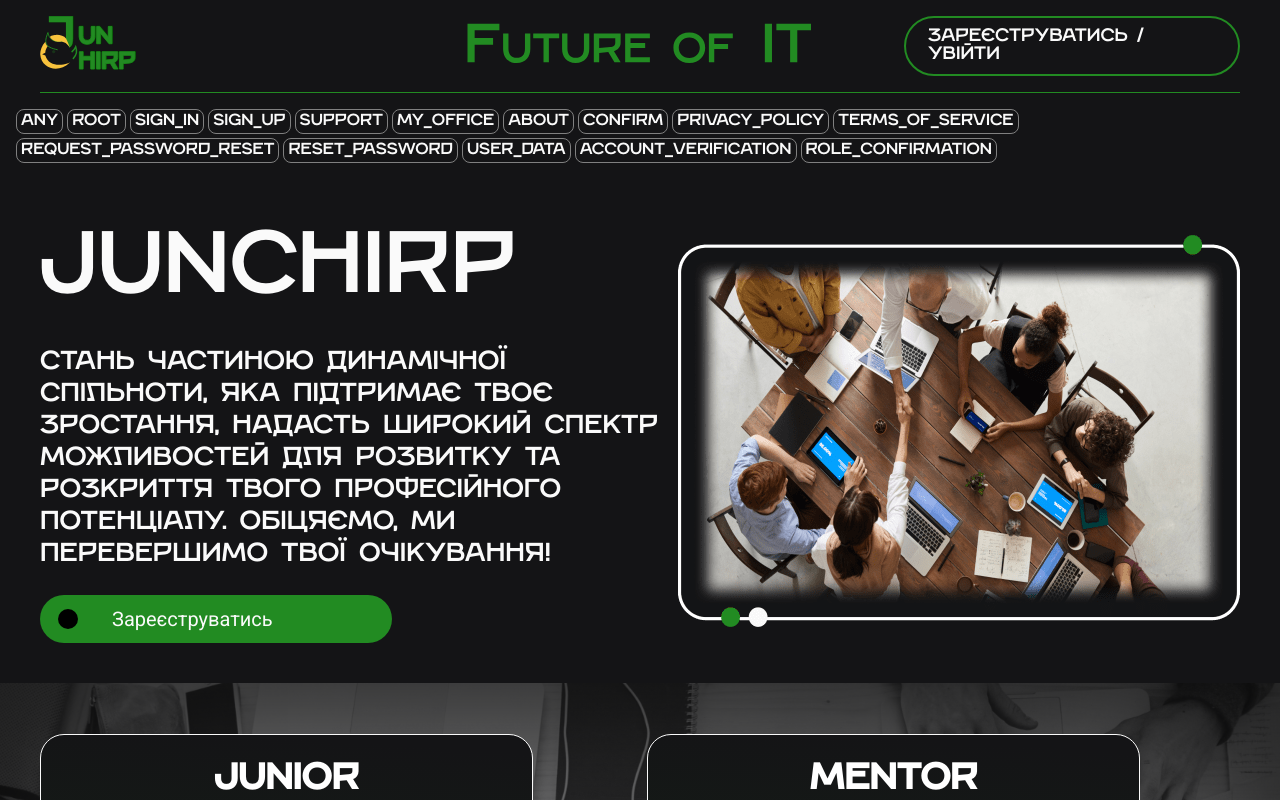
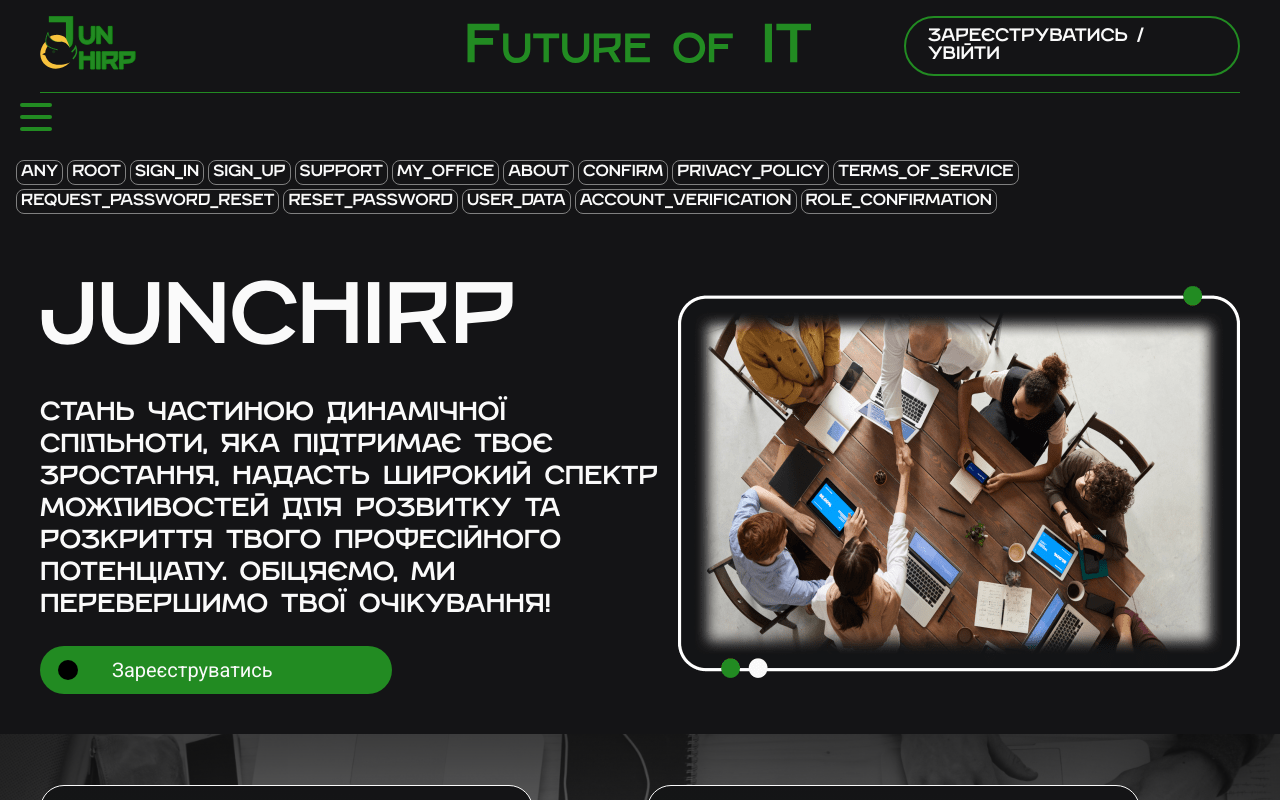
Before and after one commit to VitalikN/jun-chirp, a Next.js app: page / in a window 1280 px wide. Shown: the top 800 px of the page. Built offline with nearby package versions, Linux system fonts and the light colour scheme; no server answers.

Commit message:
Made Menu For Header

```diff
--- a/src/components/Header/Header.tsx
+++ b/src/components/Header/Header.tsx
@@ -13,6 +13,7 @@
 import { useEffect, useState } from "react";
 import useWindowWidth from "@/hooks/useWindowWidth";
 import { clearToken } from "@/redux/auth/authSlice";
+import DropdownMenu from "../dropdownMenu/DropdownMenu";
 
 const Header = () => {
   const pathname = usePathname();
@@ -139,6 +140,7 @@
           {token ? "Мій кабінет" : "Зареєструватись / Увійти"}
         </Link>
       </div>
+      <DropdownMenu/>
     </header>
   );
 };
--- /dev/null
+++ b/src/components/dropdownMenu/DropdownMenu.tsx
@@ -0,0 +1,93 @@
+import React, { useState } from "react";
+import styles from "./dropdownMenu.module.scss"; // Імпорт SCSS модулю
+
+interface DropdownMenuProps {
+  isAuthenticated: boolean;
+}
+
+const DropdownMenu: React.FC<DropdownMenuProps> = ({ isAuthenticated }) => {
+  const [isOpen, setIsOpen] = useState(false);
+
+  const toggleMenu = () => {
+    setIsOpen(!isOpen);
+  };
+
+  return (
+    <div className={styles.headerDropdown}>
+      <button onClick={toggleMenu} className={styles.headerButton}>
+        <svg
+          width="32"
+          height="28"
+          viewBox="0 0 32 28"
+          fill="none"
+          xmlns="http://www.w3.org/2000/svg"
+        >
+          <rect width="32" height="4" rx="2" fill="#228B22" />
+          <rect y="12" width="32" height="4" rx="2" fill="#228B22" />
+          <rect y="24" width="32" height="4" rx="2" fill="#228B22" />
+        </svg>
+      </button>
+      {isOpen && (
+        <div>
+          <div className={styles.overlayLine}/>
+          <svg xmlns="http://www.w3.org/2000/svg" width="225" height="2" viewBox="0 0 225 2" fill="none">
+  <path d="M1 1H224" stroke="#228B22" stroke-linecap="round"/>
+</svg>
+          <ul className={styles.dropdownList}>
+            <li>
+              <a href="/profile" className={styles.dropdownItem}>
+                Мій профіль
+              </a>
+            </li>
+            {!isAuthenticated && (
+              <>
+                <li>
+                  <a href="/register" className={styles.dropdownItem}>
+                    Зареєструватись
+                  </a>
+                </li>
+                <li>
+                  <a href="/login" className={styles.dropdownItem}>
+                    Особистий кабінет
+                  </a>
+                </li>
+              </>
+            )}
+            <li>
+              <a href="/projects" className={styles.dropdownItem}>
+                Проєкти
+              </a>
+            </li>
+            <li>
+              <a href="/education" className={styles.dropdownItem}>
+                Навчання
+              </a>
+            </li>
+            <li>
+              <a href="/career" className={styles.dropdownItem}>
+                Кар’єра
+              </a>
+            </li>
+            <li>
+              <a href="/blog" className={styles.dropdownItem}>
+                Блог
+              </a>
+            </li>
+            <li>
+              <a href="/chat" className={styles.dropdownItem}>
+                Чат
+              </a>
+            </li>
+            <li>
+              <a href="/settings" className={styles.dropdownItem}>
+                Налаштування
+              </a>
+            </li>
+          </ul>
+        </div>
+      )}
+    </div>
+  );
+};
+
+export default DropdownMenu;
--- /dev/null
+++ b/src/components/dropdownMenu/dropdownMenu.module.scss
@@ -0,0 +1,49 @@
+.headerDropdown {
+  position: relative;
+  display: inline-block;
+}
+
+.headerButton {
+  background-color: transparent;
+  padding: 10px 20px;
+  border: none;
+  cursor: pointer;
+}
+
+.dropdownList {
+  position: absolute;
+  display: flex;
+  flex-direction: column;
+  gap: 8px;
+  min-width: 200px;
+  z-index: 1000;
+  padding: 8px 60px;
+  border-radius: 0px 0px 0px 16px;
+  border-bottom: 1px solid var(--green, #228b22);
+  border-left: 1px solid var(--green, #228b22);
+  background: var(--color_fon, #141416);
+}
+
+.overlayLine{
+
+}
+
+.dropdownItem {
+  display: flex;
+  width: 223px;
+  height: 44px;
+  padding: 4px 20px;
+  align-items: center;
+  gap: 6px;
+  border-radius: 30px;
+  border-top: 0.1px solid var(--green, #228B22);
+  border-right: 0.5px solid var(--green, #228B22);
+  border-bottom: 2px solid var(--green, #228B22);
+  border-left: 0.5px solid var(--green, #228B22);
+  background: var(--color_fon, #141416);
+}
+
+.dropdownItem:hover {
+  // background-color: #007bff;
+  color: white;
+}
```
